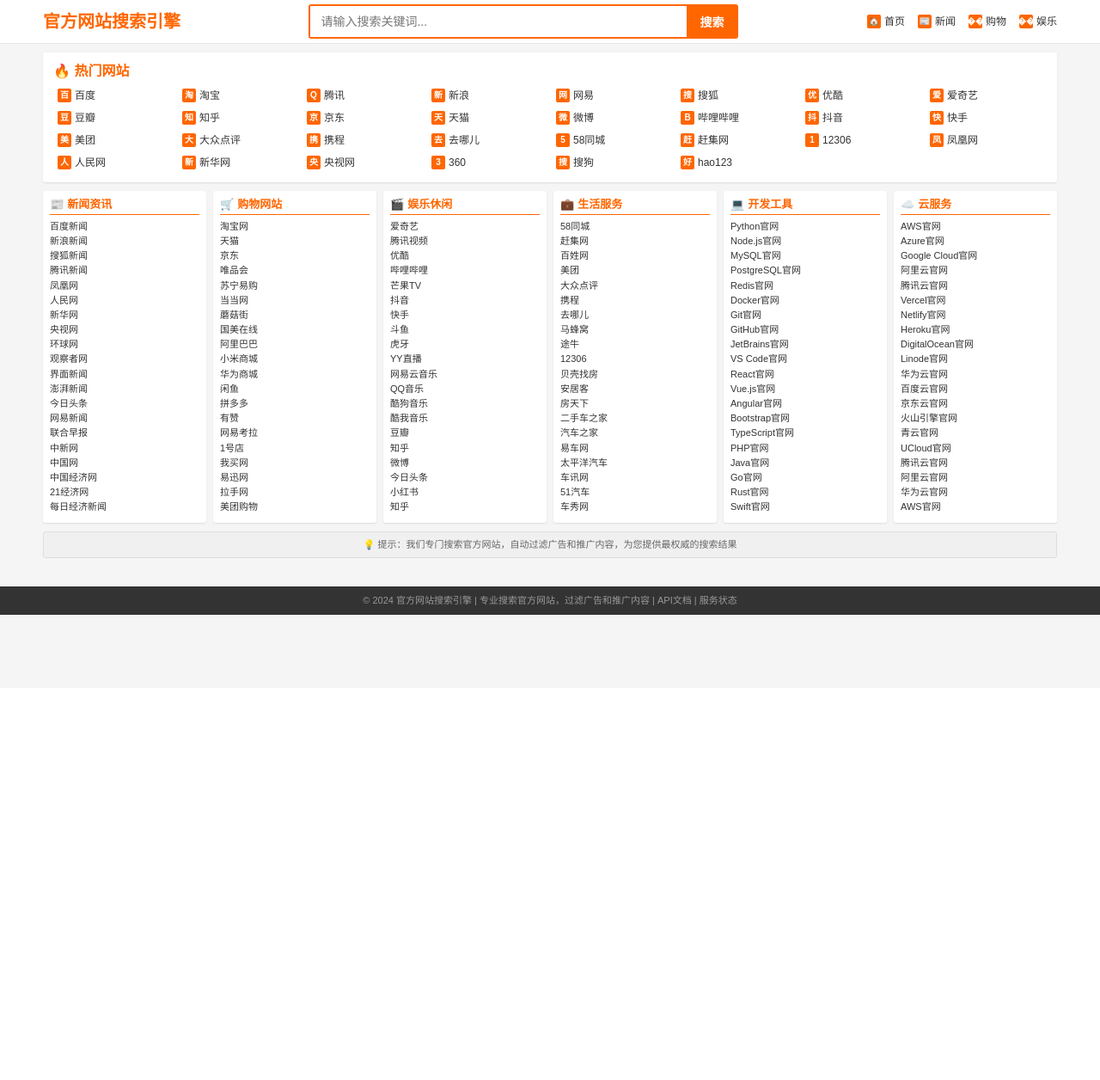
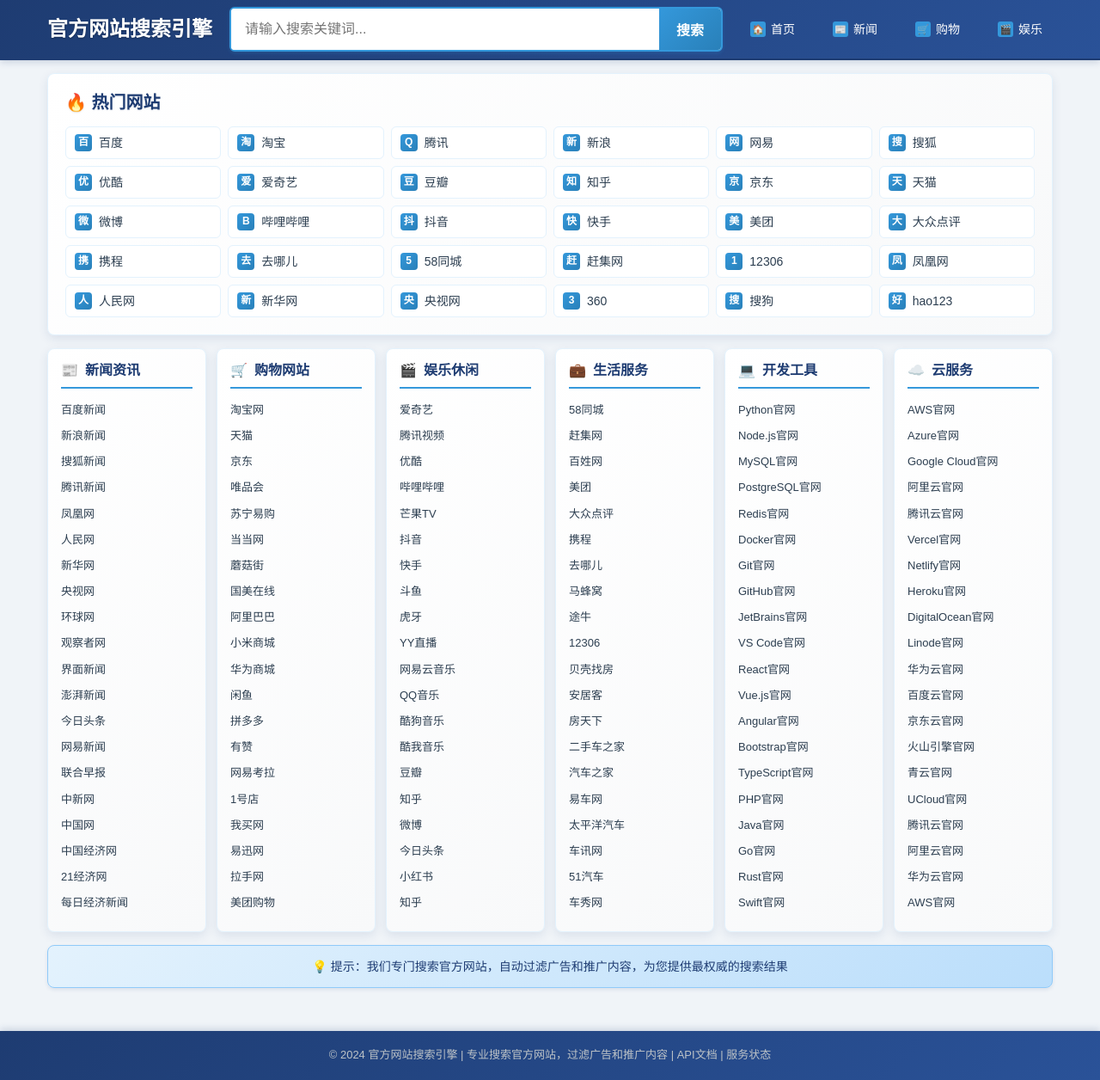
Before and after one commit to shaowangzhen/search-project, a PHP site: page /docs/ in a window 1280 px wide. Shown: the whole page at 86% size. Before the commit the page ends 715 px from the top, so only its background shows below. Run offline with PHP 8.4, Linux system fonts and the light colour scheme.

Commit message:
feat: 调整字体大小并改为科技蓝主题
- 字体大小：从12px增加到14px，标题从16px增加到20px
- 科技蓝主题：使用渐变蓝色背景和边框
- 头部：深蓝色渐变背景(#1e3c72到#2a5298)
- 搜索框：蓝色边框和按钮，带悬停效果
- 卡片：白色背景，蓝色边框，带阴影效果
- 链接：悬停时蓝色高亮，带过渡动画
- 整体：现代科技感，专业美观

```diff
--- a/frontend/public/index.php
+++ b/frontend/public/index.php
@@ -42,16 +42,17 @@ if ($_SERVER['REQUEST_METHOD'] === 'POST' && isset($_POST['query'])) {
 
         body {
             font-family: "Microsoft YaHei", Arial, sans-serif;
-            background-color: #f5f5f5;
-            color: #333;
-            line-height: 1.2;
-            font-size: 12px;
+            background-color: #f0f4f8;
+            color: #2c3e50;
+            line-height: 1.3;
+            font-size: 14px;
         }
 
         .header {
-            background: #fff;
-            border-bottom: 1px solid #e5e5e5;
-            padding: 5px 0;
+            background: linear-gradient(135deg, #1e3c72 0%, #2a5298 100%);
+            border-bottom: 2px solid #1e3c72;
+            padding: 8px 0;
+            box-shadow: 0 2px 8px rgba(30, 60, 114, 0.2);
         }
 
         .header-content {
@@ -60,147 +61,162 @@ if ($_SERVER['REQUEST_METHOD'] === 'POST' && isset($_POST['query'])) {
             display: flex;
             align-items: center;
             justify-content: space-between;
-            padding: 0 10px;
+            padding: 0 15px;
         }
 
         .logo {
-            font-size: 20px;
+            font-size: 24px;
             font-weight: bold;
-            color: #ff6600;
+            color: #ffffff;
             text-decoration: none;
+            text-shadow: 0 1px 2px rgba(0,0,0,0.3);
         }
 
         .search-box {
             flex: 1;
-            max-width: 500px;
-            margin: 0 15px;
+            max-width: 600px;
+            margin: 0 20px;
             position: relative;
         }
 
         .search-form {
             display: flex;
-            background: #fff;
-            border: 2px solid #ff6600;
-            border-radius: 3px;
+            background: #ffffff;
+            border: 2px solid #3498db;
+            border-radius: 6px;
             overflow: hidden;
+            box-shadow: 0 2px 4px rgba(52, 152, 219, 0.2);
         }
 
         .search-input {
             flex: 1;
-            padding: 8px 12px;
+            padding: 12px 16px;
             border: none;
             outline: none;
-            font-size: 14px;
+            font-size: 16px;
+            color: #2c3e50;
         }
 
         .search-btn {
-            background: #ff6600;
+            background: linear-gradient(135deg, #3498db 0%, #2980b9 100%);
             color: white;
             border: none;
-            padding: 8px 15px;
+            padding: 12px 20px;
             cursor: pointer;
-            font-size: 14px;
+            font-size: 16px;
             font-weight: bold;
+            transition: all 0.3s ease;
         }
 
         .search-btn:hover {
-            background: #e55a00;
+            background: linear-gradient(135deg, #2980b9 0%, #1f618d 100%);
+            transform: translateY(-1px);
         }
 
         .nav-links {
             display: flex;
-            gap: 15px;
+            gap: 20px;
         }
 
         .nav-links a {
-            color: #333;
+            color: #ffffff;
             text-decoration: none;
-            font-size: 12px;
+            font-size: 14px;
             display: flex;
             align-items: center;
-            gap: 4px;
+            gap: 6px;
+            padding: 8px 12px;
+            border-radius: 4px;
+            transition: all 0.3s ease;
         }
 
         .nav-links a:hover {
-            color: #ff6600;
+            background: rgba(255, 255, 255, 0.2);
+            transform: translateY(-1px);
         }
 
         .nav-icon {
-            width: 16px;
-            height: 16px;
-            background: #ff6600;
-            border-radius: 2px;
+            width: 18px;
+            height: 18px;
+            background: #3498db;
+            border-radius: 3px;
             display: flex;
             align-items: center;
             justify-content: center;
             color: white;
-            font-size: 10px;
+            font-size: 11px;
             font-weight: bold;
         }
 
         .main-content {
             max-width: 1200px;
             margin: 0 auto;
-            padding: 10px;
+            padding: 15px;
         }
 
         .hot-links {
-            background: #fff;
-            border-radius: 3px;
-            padding: 12px;
-            margin-bottom: 10px;
-            box-shadow: 0 1px 2px rgba(0,0,0,0.1);
+            background: linear-gradient(135deg, #ffffff 0%, #f8f9fa 100%);
+            border-radius: 8px;
+            padding: 20px;
+            margin-bottom: 15px;
+            box-shadow: 0 4px 12px rgba(30, 60, 114, 0.1);
+            border: 1px solid #e3f2fd;
         }
 
         .hot-title {
-            font-size: 16px;
+            font-size: 20px;
             font-weight: bold;
-            color: #ff6600;
-            margin-bottom: 8px;
+            color: #1e3c72;
+            margin-bottom: 15px;
+            text-shadow: 0 1px 2px rgba(30, 60, 114, 0.1);
         }
 
         .hot-grid {
             display: grid;
-            grid-template-columns: repeat(auto-fit, minmax(140px, 1fr));
-            gap: 4px;
+            grid-template-columns: repeat(auto-fit, minmax(160px, 1fr));
+            gap: 8px;
         }
 
         .hot-item {
             display: flex;
             align-items: center;
-            padding: 3px 5px;
-            border-radius: 2px;
-            transition: background-color 0.2s;
+            padding: 8px 10px;
+            border-radius: 6px;
+            transition: all 0.3s ease;
+            background: #ffffff;
+            border: 1px solid #e3f2fd;
         }
 
         .hot-item:hover {
-            background: #f5f5f5;
+            background: linear-gradient(135deg, #e3f2fd 0%, #bbdefb 100%);
+            transform: translateY(-2px);
+            box-shadow: 0 4px 8px rgba(30, 60, 114, 0.2);
         }
 
         .hot-item a {
-            color: #333;
+            color: #2c3e50;
             text-decoration: none;
-            font-size: 12px;
+            font-size: 14px;
             display: flex;
             align-items: center;
             width: 100%;
         }
 
         .hot-item a:hover {
-            color: #ff6600;
+            color: #1e3c72;
         }
 
         .hot-icon {
-            width: 16px;
-            height: 16px;
-            margin-right: 4px;
-            background: #ff6600;
-            border-radius: 2px;
+            width: 20px;
+            height: 20px;
+            margin-right: 8px;
+            background: linear-gradient(135deg, #3498db 0%, #2980b9 100%);
+            border-radius: 4px;
             display: flex;
             align-items: center;
             justify-content: center;
             color: white;
-            font-size: 10px;
+            font-size: 12px;
             font-weight: bold;
             flex-shrink: 0;
         }
@@ -208,27 +224,28 @@ if ($_SERVER['REQUEST_METHOD'] === 'POST' && isset($_POST['query'])) {
         .content-grid {
             display: grid;
             grid-template-columns: repeat(6, 1fr);
-            gap: 8px;
-            margin-bottom: 10px;
+            gap: 12px;
+            margin-bottom: 15px;
         }
 
         .column {
-            background: #fff;
-            border-radius: 3px;
-            padding: 8px;
-            box-shadow: 0 1px 2px rgba(0,0,0,0.1);
+            background: linear-gradient(135deg, #ffffff 0%, #f8f9fa 100%);
+            border-radius: 8px;
+            padding: 15px;
+            box-shadow: 0 4px 12px rgba(30, 60, 114, 0.1);
+            border: 1px solid #e3f2fd;
         }
 
         .column-title {
-            font-size: 13px;
+            font-size: 16px;
             font-weight: bold;
-            color: #ff6600;
-            margin-bottom: 6px;
-            padding-bottom: 3px;
-            border-bottom: 1px solid #ff6600;
+            color: #1e3c72;
+            margin-bottom: 12px;
+            padding-bottom: 8px;
+            border-bottom: 2px solid #3498db;
             display: flex;
             align-items: center;
-            gap: 4px;
+            gap: 8px;
         }
 
         .link-list {
@@ -236,52 +253,60 @@ if ($_SERVER['REQUEST_METHOD'] === 'POST' && isset($_POST['query'])) {
         }
 
         .link-list li {
-            margin-bottom: 2px;
+            margin-bottom: 4px;
         }
 
         .link-list a {
-            color: #333;
+            color: #2c3e50;
             text-decoration: none;
-            font-size: 11px;
+            font-size: 13px;
             display: block;
-            padding: 1px 0;
-            line-height: 1.2;
+            padding: 4px 0;
+            line-height: 1.4;
+            transition: all 0.3s ease;
+            border-radius: 3px;
         }
 
         .link-list a:hover {
-            color: #ff6600;
+            color: #1e3c72;
+            background: #e3f2fd;
+            padding-left: 8px;
         }
 
         .footer {
-            background: #333;
-            color: #999;
+            background: linear-gradient(135deg, #1e3c72 0%, #2a5298 100%);
+            color: #bdc3c7;
             text-align: center;
-            padding: 10px;
-            margin-top: 15px;
-            font-size: 11px;
+            padding: 20px;
+            margin-top: 20px;
+            font-size: 13px;
+            box-shadow: 0 -2px 8px rgba(30, 60, 114, 0.2);
         }
 
         .footer a {
-            color: #999;
+            color: #bdc3c7;
             text-decoration: none;
+            transition: color 0.3s ease;
         }
 
         .footer a:hover {
-            color: #ff6600;
+            color: #ffffff;
         }
 
         .ad-banner {
-            background: #f0f0f0;
-            border: 1px solid #ddd;
-            padding: 8px;
+            background: linear-gradient(135deg, #e3f2fd 0%, #bbdefb 100%);
+            border: 1px solid #90caf9;
+            padding: 15px;
             text-align: center;
-            margin: 8px 0;
-            border-radius: 3px;
+            margin: 15px 0;
+            border-radius: 8px;
+            box-shadow: 0 2px 4px rgba(30, 60, 114, 0.1);
         }
 
         .ad-text {
-            color: #666;
-            font-size: 11px;
+            color: #1e3c72;
+            font-size: 14px;
+            font-weight: 500;
         }
 
         @media (max-width: 1024px) {
@@ -293,7 +318,7 @@ if ($_SERVER['REQUEST_METHOD'] === 'POST' && isset($_POST['query'])) {
         @media (max-width: 768px) {
             .header-content {
                 flex-direction: column;
-                gap: 8px;
+                gap: 12px;
             }
 
             .search-box {
@@ -306,7 +331,7 @@ if ($_SERVER['REQUEST_METHOD'] === 'POST' && isset($_POST['query'])) {
             }
 
             .hot-grid {
-                grid-template-columns: repeat(auto-fit, minmax(120px, 1fr));
+                grid-template-columns: repeat(auto-fit, minmax(140px, 1fr));
             }
         }
 
@@ -341,11 +366,11 @@ if ($_SERVER['REQUEST_METHOD'] === 'POST' && isset($_POST['query'])) {
                     <span>新闻</span>
                 </a>
                 <a href="#shopping">
-                    <div class="nav-icon">��</div>
+                    <div class="nav-icon">🛒</div>
                     <span>购物</span>
                 </a>
                 <a href="#entertainment">
-                    <div class="nav-icon">��</div>
+                    <div class="nav-icon">🎬</div>
                     <span>娱乐</span>
                 </a>
             </div>
```
